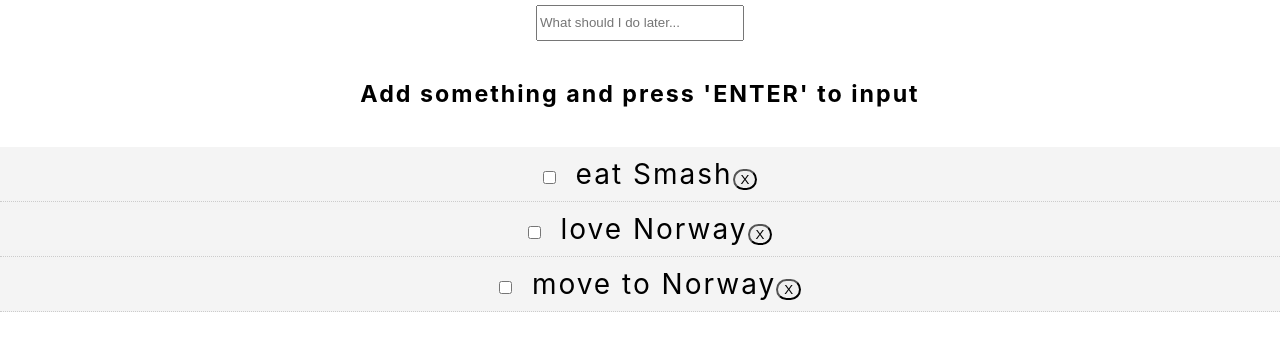
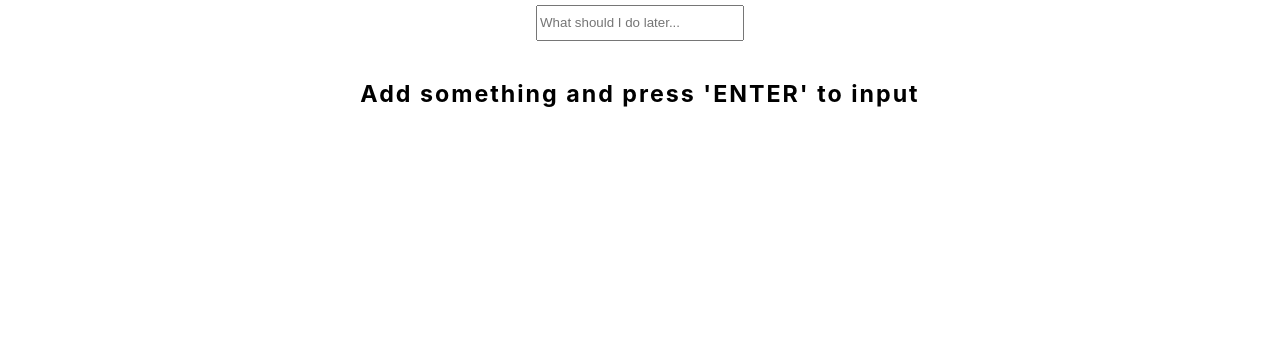
Before and after one commit to wolfzxcv/React-Hook-todolist-LocalStorage-uuid, a React (Create React App) app: page / in a window 1280 px wide. Shown: the top 338 px of the page. Built offline with nearby package versions, Linux system fonts and the light colour scheme.

Commit message:
localStorage

```diff
--- a/src/App.js
+++ b/src/App.js
@@ -1,4 +1,4 @@
-import React, {useState} from 'react';
+import React, {useState, useEffect} from 'react';
 import styled from 'styled-components'
 import PropTypes from 'prop-types'
 import Todo from './Todo';
@@ -6,41 +6,43 @@ import uuid from 'uuid';
 
 
 const App =({className}) => {
-  const todosData = [
-    {
-      id: 1, title: 'eat Smash', completed: false
-    },
-    {
-      id: 2, title: 'love Norway', completed: false
-    },
-    {
-      id: 3, title: 'move to Norway', completed: false
-    }
-   ]
 
   const [input, setInput] = useState('')
-  const [todos, setTodos] = useState(todosData)
+  const [todos, setTodos] = useState([])
+
+  useEffect(() => {
+    setTodos(JSON.parse(localStorage.getItem("localStorageTodos")) || [])
+  },[])
+
+  const setLocalStorage = dataSaveInLS => {
+    setTodos(dataSaveInLS)
+    localStorage.setItem("localStorageTodos", JSON.stringify(dataSaveInLS))
+  }
 
   const addTodo = e => {
     e.preventDefault();
-    if(input.trim().length<3) return alert('please add more than 3 letters');
+    if(input.trim().length<3) return alert('please add more than 3 letters')
     const newTodo = {id: uuid.v4(), title: input, completed: false}
-    setTodos([...todos, newTodo ])
+    const newTodoList= [...todos, newTodo ]
     setInput('')
+    const dataSaveInLS = newTodoList
+    setLocalStorage(dataSaveInLS)
   }
 
   const removeTodo = id => {
-    setTodos(todos.filter( todo=> todo.id !== id))
+    const removeTodoResult = todos.filter( todo=> todo.id !== id)
+    const dataSaveInLS = removeTodoResult
+    setLocalStorage(dataSaveInLS)
   }
 
   const markCom = id => {
-    setTodos(
-      todos.map(todo => {
-        if (todo.id === id) return { ...todo, completed: !todo.completed };
-        return todo;
-      })
-    );
-  };
+    const markComResult = todos.map(todo => {
+      if (todo.id === id) return { ...todo, completed: !todo.completed }
+      return todo
+    })
+    const dataSaveInLS = markComResult
+    setLocalStorage(dataSaveInLS)
+  }
 
   return (
     <div className={className}>
```
